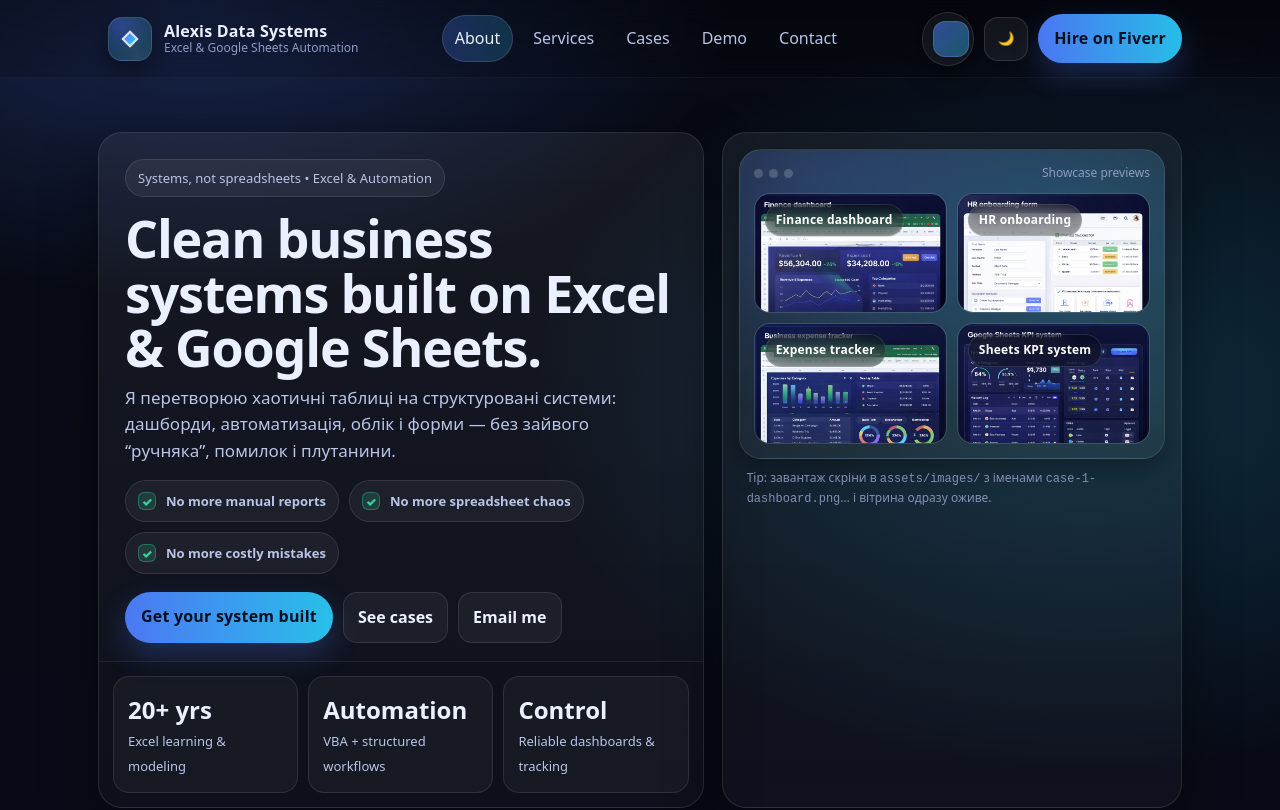
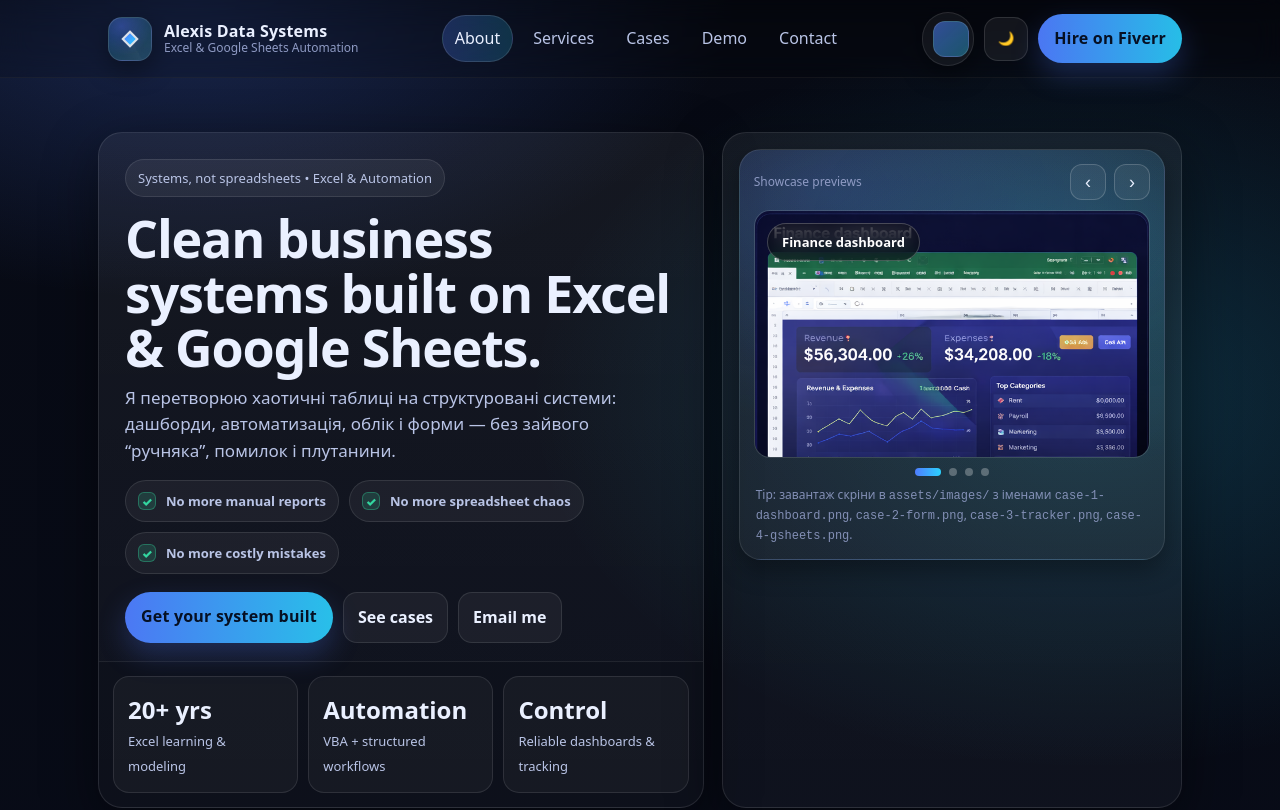
Before and after one commit to mrschljakhta-max/alexisdatasystems-site, a plain HTML site: page index.html in a window 1280 px wide. Shown: the top 810 px of the page. Drawn offline with Linux system fonts and the light colour scheme.

Commit message:
index.html

```diff
--- a/index.html
+++ b/index.html
@@ -89,7 +89,7 @@
     .brand:hover{background: rgba(255,255,255,.06); transform: translateY(-1px);}
     html[data-theme="light"] .brand:hover{background: rgba(10,20,40,.06);}
 
-    /* Logo container – акуратно, без “квадрата-гіганта” */
+    /* Logo container – акуратно */
     .logoWrap{
       width:44px; height:44px; border-radius: 14px;
       display:grid; place-items:center;
@@ -98,6 +98,7 @@
       box-shadow: var(--shadow2);
       position:relative;
       overflow:hidden;
+      flex:0 0 auto;
     }
     html[data-theme="light"] .logoWrap{
       border: 1px solid rgba(10,20,40,.12);
@@ -203,9 +204,7 @@
        SECTIONS
     ========================== */
     section{scroll-margin-top: calc(var(--headerH) + 18px);}
-    .hero{
-      padding: 54px 0 18px;
-    }
+    .hero{padding: 54px 0 18px;}
     .heroGrid{
       display:grid;
       grid-template-columns: 1.25fr .95fr;
@@ -213,8 +212,8 @@
       align-items:stretch;
     }
     @media (max-width: 980px){
-      .heroGrid{grid-template-columns:1fr; }
-      .nav{display:none;} /* мобільно простіше; якщо треба — додамо бургер */
+      .heroGrid{grid-template-columns:1fr;}
+      .nav{display:none;}
     }
     .panel{
       border-radius: var(--radius2);
@@ -301,59 +300,137 @@
     .stat b{display:block; font-size: 24px;}
     .stat span{color: var(--muted); font-size: 13px;}
 
-    /* Right hero: preview card (place for images) */
+    /* Right hero */
     .heroRight{padding: 16px;}
-    .preview{
-      border-radius: 22px;
-      border: 1px solid rgba(255,255,255,.10);
+
+    /* =========================
+       SHOWCASE CAROUSEL
+    ========================== */
+    .showcaseCard{
+      border-radius:22px;
+      background: rgba(255,255,255,.04);
+      border:1px solid rgba(255,255,255,.10);
+      box-shadow: var(--shadow2);
+      padding:14px;
       background:
         radial-gradient(800px 420px at 20% 10%, rgba(79,125,255,.22), transparent 55%),
         radial-gradient(700px 420px at 80% 20%, rgba(43,210,255,.16), transparent 55%),
         rgba(255,255,255,.04);
-      overflow:hidden;
-      box-shadow: var(--shadow2);
     }
-    html[data-theme="light"] .preview{border-color: rgba(10,20,40,.10);}
-    .previewTop{
-      padding: 14px 14px 10px;
-      display:flex; align-items:center; justify-content:space-between;
+    html[data-theme="light"] .showcaseCard{border-color: rgba(10,20,40,.10);}
+
+    .showcaseTop{
+      display:flex;
+      justify-content:space-between;
+      align-items:center;
+      margin-bottom:10px;
       gap:10px;
     }
-    .miniDots{display:flex; gap:6px;}
-    .dot{width:9px; height:9px; border-radius:99px; background: rgba(255,255,255,.18);}
-    html[data-theme="light"] .dot{background: rgba(10,20,40,.18);}
-    .previewBody{padding: 0 14px 14px;}
-    .shotGrid{
+    .showcaseNav{display:flex; gap:8px;}
+
+    .shBtn{
+      width:36px;height:36px;
+      border-radius:12px;
+      border:1px solid rgba(255,255,255,.18);
+      background:rgba(255,255,255,.06);
+      color: var(--text);
+      cursor:pointer;
+      transition: transform .18s ease, background .2s ease, border-color .2s ease;
+      font-size:18px;
+      line-height:1;
+    }
+    .shBtn:hover{
+      transform: translateY(-1px);
+      background:rgba(255,255,255,.08);
+      border-color: rgba(255,255,255,.26);
+    }
+    html[data-theme="light"] .shBtn{
+      border-color: rgba(10,20,40,.14);
+      background: rgba(10,20,40,.04);
+    }
+    html[data-theme="light"] .shBtn:hover{
+      border-color: rgba(10,20,40,.22);
+      background: rgba(10,20,40,.06);
+    }
+
+    .shViewport{
+      overflow:hidden;
+      border-radius:16px;
+      border:1px solid rgba(255,255,255,.10);
+      background: rgba(255,255,255,.03);
+    }
+    html[data-theme="light"] .shViewport{
+      border-color: rgba(10,20,40,.10);
+      background: rgba(10,20,40,.03);
+    }
+
+    .shTrack{
+      display:flex;
+      transition: transform .45s cubic-bezier(.2,.8,.2,1);
+      will-change: transform;
+    }
+
+    .shSlide{
+      min-width:100%;
+      position:relative;
+      overflow:hidden;
+      aspect-ratio: 16 / 10;
       display:grid;
-      grid-template-columns: 1fr 1fr;
-      gap: 10px;
+      place-items:center;
+      color: var(--muted2);
+      font-weight:700;
     }
-    @media (max-width: 480px){ .shotGrid{grid-template-columns:1fr;} }
-    .shot{
-      border-radius: 16px;
-      border: 1px solid rgba(255,255,255,.10);
-      background: rgba(255,255,255,.04);
+
+    .shSlide img{
+      width:100%;
+      height:100%;
+      object-fit:cover;
+      display:block;
+    }
+
+    .shBadge{
+      position:absolute;
+      top:12px;
+      left:12px;
+      padding:8px 14px;
+      border-radius:999px;
+      background:rgba(0,0,0,.45);
+      border:1px solid rgba(255,255,255,.22);
+      backdrop-filter: blur(10px);
+      font-weight:700;
+      font-size:13px;
+      color:#fff;
+      max-width: calc(100% - 24px);
+      white-space:nowrap;
       overflow:hidden;
-      position:relative;
-      aspect-ratio: 16 / 10;
-      display:grid; place-items:center;
-      color: var(--muted2);
-      font-weight: 700;
-      letter-spacing:.2px;
+      text-overflow:ellipsis;
     }
-    html[data-theme="light"] .shot{border-color: rgba(10,20,40,.10); background: rgba(10,20,40,.04);}
-    .shot img{width:100%; height:100%; object-fit:cover; display:block;}
-    .shot .tag{
-      position:absolute; left:10px; top:10px;
-      font-size: 12px;
-      padding: 6px 10px;
-      border-radius: 999px;
-      background: rgba(0,0,0,.35);
-      border:1px solid rgba(255,255,255,.12);
-      backdrop-filter: blur(10px);
-      color: #fff;
+    html[data-theme="light"] .shBadge{
+      background:rgba(255,255,255,.72);
+      border-color: rgba(10,20,40,.10);
+      color: var(--text);
     }
-    html[data-theme="light"] .shot .tag{background: rgba(255,255,255,.70); color: var(--text); border-color: rgba(10,20,40,.10);}
+
+    .shDots{
+      display:flex;
+      justify-content:center;
+      gap:8px;
+      margin-top:10px;
+    }
+    .shDots span{
+      width:8px;height:8px;
+      border-radius:99px;
+      background:rgba(255,255,255,.28);
+      cursor:pointer;
+      transition: width .2s ease, background .2s ease;
+    }
+    .shDots span.active{
+      width:26px;
+      background:linear-gradient(90deg,#4F7DFF,#2BD2FF);
+    }
+    html[data-theme="light"] .shDots span{
+      background: rgba(10,20,40,.18);
+    }
 
     /* Sections layout */
     .section{padding: 34px 0;}
@@ -524,7 +601,6 @@
     <div class="wrap header-inner">
       <a class="brand" href="#top" aria-label="Back to top">
         <span class="logoWrap" aria-hidden="true">
-          <!-- Inline SVG logo (diamond) – без окремих файлів -->
           <svg class="logo" viewBox="0 0 24 24" fill="none">
             <path d="M12 2.5 21.5 12 12 21.5 2.5 12 12 2.5Z" fill="rgba(255,255,255,.85)"/>
             <path d="M12 5.7 18.3 12 12 18.3 5.7 12 12 5.7Z" fill="url(#g)"/>
@@ -551,11 +627,10 @@
       </nav>
 
       <div class="hdrRight">
-        <!-- Avatar badge -->
         <div class="avatarCard" title="Alexis — hover to expand">
           <div class="avatar" aria-hidden="true">
-            <!-- Put your file here: assets/images/avatar/alexis.jpg -->
-            <img src="assets/images/avatar/alexis.jpg" alt="" onerror="this.remove(); this.parentNode.querySelector('.avatarFallback').style.display='grid';" />
+            <img src="assets/images/avatar/alexis.jpg" alt=""
+                 onerror="this.remove(); this.parentNode.querySelector('.avatarFallback').style.display='grid';" />
             <div class="avatarFallback" style="display:none; width:100%; height:100%; place-items:center;">OS</div>
           </div>
           <div class="avatarMeta">
@@ -564,25 +639,21 @@
           </div>
         </div>
 
-        <!-- Theme toggle -->
         <button class="iconBtn" id="themeBtn" aria-label="Toggle theme" title="Theme">
           <span id="themeIcon" aria-hidden="true">🌙</span>
           <span class="sr">Toggle theme</span>
         </button>
 
-        <!-- Fiverr CTA -->
-        <a class="cta" href="#contact" title="Hire on Fiverr / Contact">
-          Hire on Fiverr
-        </a>
+        <a class="cta" href="#contact" title="Hire on Fiverr / Contact">Hire on Fiverr</a>
       </div>
     </div>
   </header>
 
+  <div id="top"></div>
+
   <!-- =========================
        HERO
   ========================== -->
-  <div id="top"></div>
-
   <section class="hero">
     <div class="wrap heroGrid">
       <div class="panel">
@@ -608,58 +679,54 @@
         </div>
 
         <div class="stats">
-          <div class="stat">
-            <b>20+ yrs</b>
-            <span>Excel learning & modeling</span>
-          </div>
-          <div class="stat">
-            <b>Automation</b>
-            <span>VBA + structured workflows</span>
-          </div>
-          <div class="stat">
-            <b>Control</b>
-            <span>Reliable dashboards & tracking</span>
-          </div>
+          <div class="stat"><b>20+ yrs</b><span>Excel learning & modeling</span></div>
+          <div class="stat"><b>Automation</b><span>VBA + structured workflows</span></div>
+          <div class="stat"><b>Control</b><span>Reliable dashboards & tracking</span></div>
         </div>
       </div>
 
+      <!-- RIGHT HERO: CAROUSEL -->
       <div class="panel heroRight">
-        <div class="preview">
-          <div class="previewTop">
-            <div class="miniDots" aria-hidden="true">
-              <span class="dot"></span><span class="dot"></span><span class="dot"></span>
+        <div class="showcaseCard">
+          <div class="showcaseTop">
+            <div class="small">Showcase previews</div>
+            <div class="showcaseNav">
+              <button class="shBtn" data-dir="-1" type="button" aria-label="Previous">‹</button>
+              <button class="shBtn" data-dir="1" type="button" aria-label="Next">›</button>
             </div>
-            <div class="small">Showcase previews</div>
           </div>
 
-          <div class="previewBody">
-            <div class="shotGrid">
-              <!-- Якщо зображення ще не залиті — побачиш красивий placeholder -->
-              <div class="shot">
-                <span class="tag">Finance dashboard</span>
+          <div class="shViewport">
+            <div class="shTrack">
+              <div class="shSlide">
+                <div class="shBadge">Finance dashboard</div>
                 <img src="assets/images/case-1-dashboard.png" alt="Finance dashboard preview"
-                     onerror="this.remove(); this.parentNode.append('Add case-1-dashboard.png');" />
+                     onerror="this.remove(); this.parentNode.insertAdjacentText('beforeend','Add case-1-dashboard.png');" />
               </div>
-              <div class="shot">
-                <span class="tag">HR onboarding</span>
-                <img src="assets/images/case-2-form.png" alt="HR form preview"
-                     onerror="this.remove(); this.parentNode.append('Add case-2-form.png');" />
+              <div class="shSlide">
+                <div class="shBadge">HR onboarding</div>
+                <img src="assets/images/case-2-form.png" alt="HR onboarding preview"
+                     onerror="this.remove(); this.parentNode.insertAdjacentText('beforeend','Add case-2-form.png');" />
               </div>
-              <div class="shot">
-                <span class="tag">Expense tracker</span>
+              <div class="shSlide">
+                <div class="shBadge">Expense tracker</div>
                 <img src="assets/images/case-3-tracker.png" alt="Expense tracker preview"
-                     onerror="this.remove(); this.parentNode.append('Add case-3-tracker.png');" />
+                     onerror="this.remove(); this.parentNode.insertAdjacentText('beforeend','Add case-3-tracker.png');" />
               </div>
-              <div class="shot">
-                <span class="tag">Sheets KPI system</span>
+              <div class="shSlide">
+                <div class="shBadge">Sheets KPI system</div>
                 <img src="assets/images/case-4-gsheets.png" alt="Google Sheets KPI preview"
-                     onerror="this.remove(); this.parentNode.append('Add case-4-gsheets.png');" />
+                     onerror="this.remove(); this.parentNode.insertAdjacentText('beforeend','Add case-4-gsheets.png');" />
               </div>
             </div>
           </div>
-        </div>
-        <div class="small" style="padding:10px 8px 0; opacity:.9;">
-          Tip: завантаж скріни в <code>assets/images/</code> з іменами <code>case-1-dashboard.png</code>… і вітрина одразу оживе.
+
+          <div class="shDots" aria-label="Carousel dots"></div>
+
+          <div class="small" style="padding:10px 2px 0; opacity:.9;">
+            Tip: завантаж скріни в <code>assets/images/</code> з іменами
+            <code>case-1-dashboard.png</code>, <code>case-2-form.png</code>, <code>case-3-tracker.png</code>, <code>case-4-gsheets.png</code>.
+          </div>
         </div>
       </div>
     </div>
@@ -843,7 +910,7 @@
   </section>
 
   <!-- =========================
-       DEMO (MINI GAME)
+       DEMO
   ========================== -->
   <section class="section" id="demo">
     <div class="wrap">
@@ -874,8 +941,8 @@
               <select id="selSystem">
                 <option value="Finance dashboard">Finance dashboard</option>
                 <option value="HR onboarding form">HR onboarding form</option>
-                <option value="Expense tracker">Business expense tracker</option>
-                <option value="Sheets KPI system">Google Sheets KPI system</option>
+                <option value="Business expense tracker">Business expense tracker</option>
+                <option value="Google Sheets KPI system">Google Sheets KPI system</option>
               </select>
             </div>
 
@@ -958,7 +1025,6 @@
 
           <div class="copyRow">
             <a class="linkBtn" href="mailto:mr.schljakhta@gmail.com?subject=Project%20Request%20(Alexis%20Data%20Systems)">✉ mr.schljakhta@gmail.com</a>
-            <!-- Якщо маєш другий email — заміниш нижче -->
             <button class="linkBtn" type="button" onclick="copyText('mr.schljakhta@gmail.com')">📋 Copy</button>
           </div>
 
@@ -989,7 +1055,7 @@
 
   <script>
     // =========================
-    // THEME (default: dark)
+    // THEME
     // =========================
     const root = document.documentElement;
     const themeBtn = document.getElementById('themeBtn');
@@ -1009,7 +1075,7 @@
     });
 
     // =========================
-    // NAV ACTIVE (scroll + hash)
+    // NAV ACTIVE
     // =========================
     const navLinks = [...document.querySelectorAll('.nav a[data-nav]')];
     const sections = navLinks
@@ -1017,7 +1083,6 @@
       .filter(Boolean);
 
     const obs = new IntersectionObserver((entries) => {
-      // pick most visible
       const visible = entries.filter(e => e.isIntersecting).sort((a,b) => b.intersectionRatio - a.intersectionRatio)[0];
       if(!visible) return;
       const id = visible.target.id;
@@ -1027,7 +1092,6 @@
 
     sections.forEach(s => obs.observe(s));
 
-    // initial active based on hash
     function setActiveFromHash(){
       const h = (location.hash || "").replace("#","");
       navLinks.forEach(a => a.classList.toggle('active', a.getAttribute('data-nav') === h));
@@ -1074,7 +1138,6 @@
       mockName.textContent = system;
       mockAuto.textContent = `Automation: ${auto}`;
 
-      // chips
       const chips = [
         chaos.includes("Manual") ? "1-click reporting" : "Less chaos",
         system.includes("dashboard") ? "Visual control" : "Structured flow",
@@ -1082,7 +1145,6 @@
       ];
       rChips.innerHTML = chips.map(c => `<span class="chip">${c}</span>`).join("");
 
-      // mini numbers just to feel “alive”
       const rev = 11000 + Math.floor(Math.random()*4000);
       const exp = 6500 + Math.floor(Math.random()*2500);
       const net = rev - exp;
@@ -1092,7 +1154,6 @@
     }
 
     [selChaos, selSystem, selAuto].forEach(el => el.addEventListener('change', render));
-
     document.getElementById('presetBtn').addEventListener('click', () => {
       selChaos.value = "Manual reports";
       selSystem.value = "Finance dashboard";
@@ -1111,14 +1172,58 @@
     render();
 
     // =========================
+    // SHOWCASE CAROUSEL
+    // =========================
+    const track = document.querySelector(".shTrack");
+    const slides = document.querySelectorAll(".shSlide");
+    const dotsBox = document.querySelector(".shDots");
+    const buttons = document.querySelectorAll(".shBtn");
+    let index = 0;
+
+    if(track && slides.length && dotsBox){
+      slides.forEach((_, i) => {
+        const d = document.createElement("span");
+        if(i === 0) d.classList.add("active");
+        d.addEventListener("click", () => go(i));
+        dotsBox.appendChild(d);
+      });
+
+      const dots = dotsBox.querySelectorAll("span");
+
+      function go(i){
+        index = Math.max(0, Math.min(slides.length - 1, i));
+        track.style.transform = `translateX(${-index * 100}%)`;
+        dots.forEach((d, n) => d.classList.toggle("active", n === index));
+      }
+
+      buttons.forEach(b => {
+        b.addEventListener("click", () => go(index + Number(b.dataset.dir)));
+      });
+
+      // swipe (mobile)
+      let startX = null;
+      const viewport = document.querySelector(".shViewport");
+      if(viewport){
+        viewport.addEventListener("touchstart", (e)=>{ startX = e.touches[0].clientX; }, {passive:true});
+        viewport.addEventListener("touchend", (e)=>{
+          if(startX === null) return;
+          const endX = e.changedTouches[0].clientX;
+          const dx = endX - startX;
+          if(Math.abs(dx) > 40){
+            go(index + (dx < 0 ? 1 : -1));
+          }
+          startX = null;
+        }, {passive:true});
+      }
+    }
+
+    // =========================
     // Helpers
     // =========================
     document.getElementById('y').textContent = new Date().getFullYear();
 
     function copyText(t){
-      navigator.clipboard.writeText(t).then(() => {
-        alert("Copied: " + t);
-      });
+      navigator.clipboard.writeText(t).then(() => alert("Copied: " + t));
     }
     window.copyText = copyText;
   </script>
```
